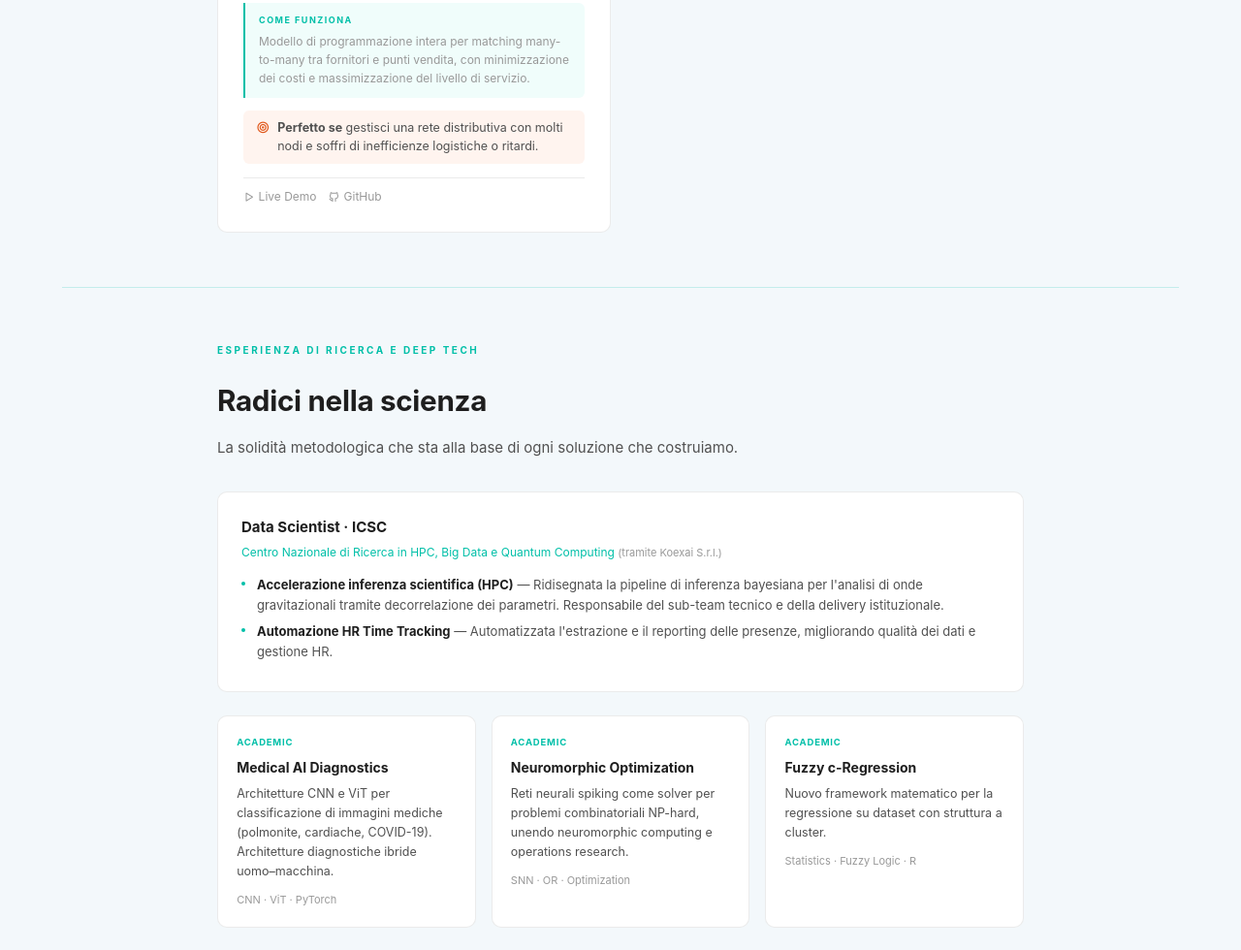
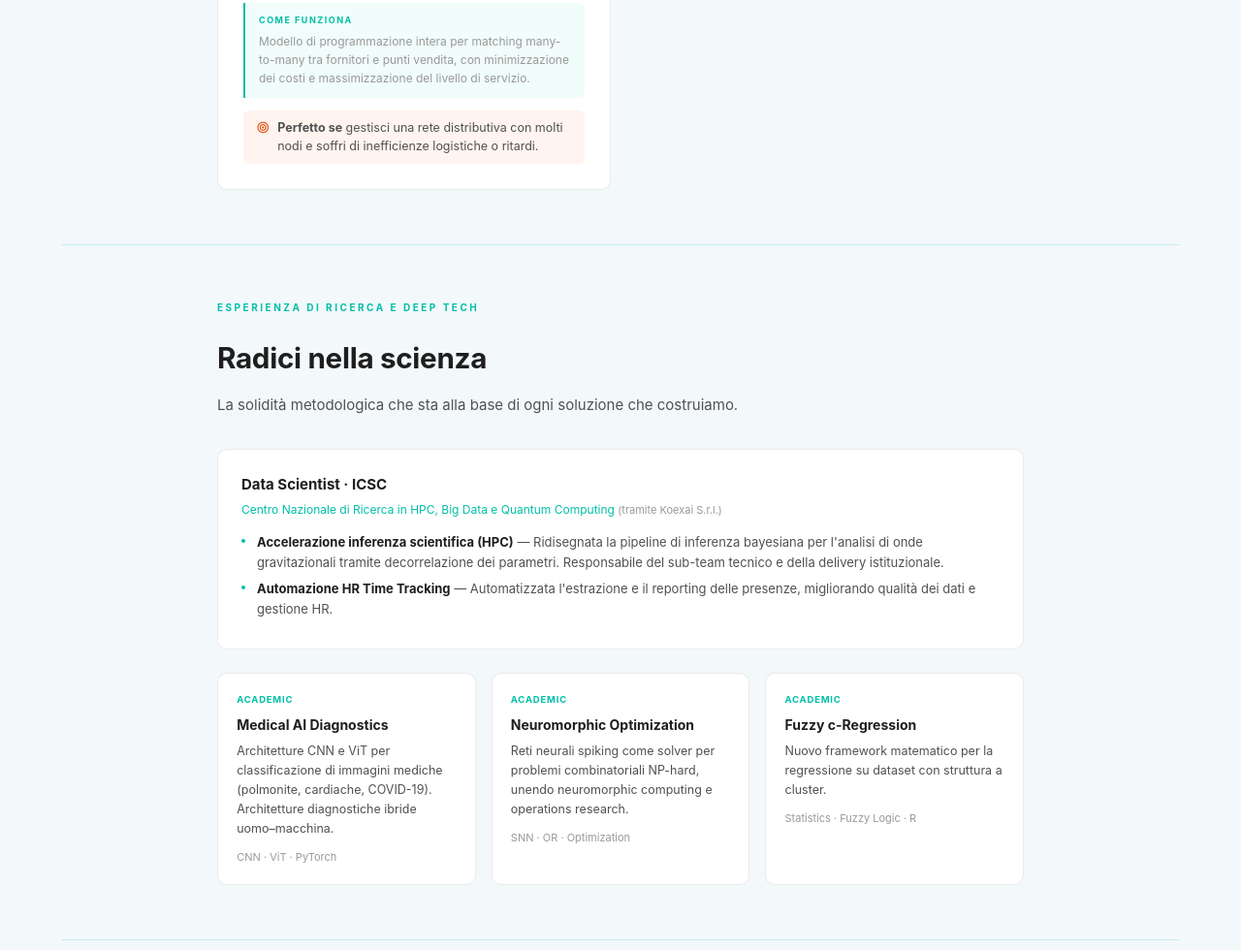
Before and after one commit to francescoali/portfolio, a plain HTML site: page index.html in a window 1280 px wide. Shown: the part 2976-3956 px from the top of the page at 97% size. Drawn offline with Linux system fonts and the light colour scheme.

Commit message:
Update index.html

```diff
--- a/index.html
+++ b/index.html
@@ -302,10 +302,7 @@
         <p data-lang="en" style="display:none">Integer programming model for many-to-many matching between suppliers and points of sale, minimizing costs and maximizing service level.</p>
       </div>
       <div class="svc-perfect"><i class="ti ti-target"></i><span data-lang="it"><strong>Perfetto se</strong> gestisci una rete distributiva con molti nodi e soffri di inefficienze logistiche o ritardi.</span><span data-lang="en" style="display:none"><strong>Perfect if</strong> you manage a multi-node distribution network and suffer from logistical inefficiencies or delays.</span></div>
-      <div class="svc-links">
-        <a href="https://supply-chain-optimization.streamlit.app/" target="_blank"><i class="ti ti-player-play"></i> Live Demo</a>
-        <a href="https://github.com/francescoali/Supply-Chain-Optimization" target="_blank"><i class="ti ti-brand-github"></i> GitHub</a>
-      </div>
+
     </div>
 
   </div>
```
